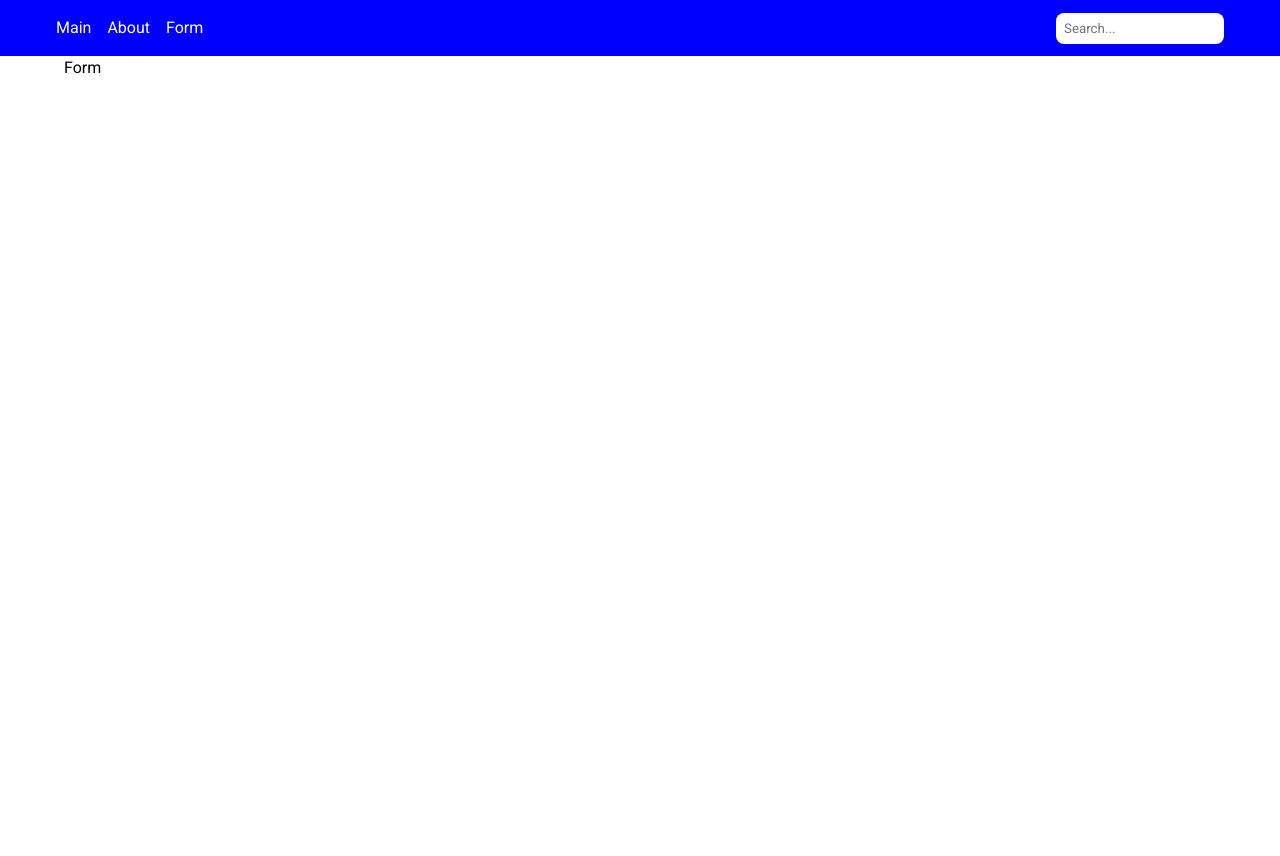
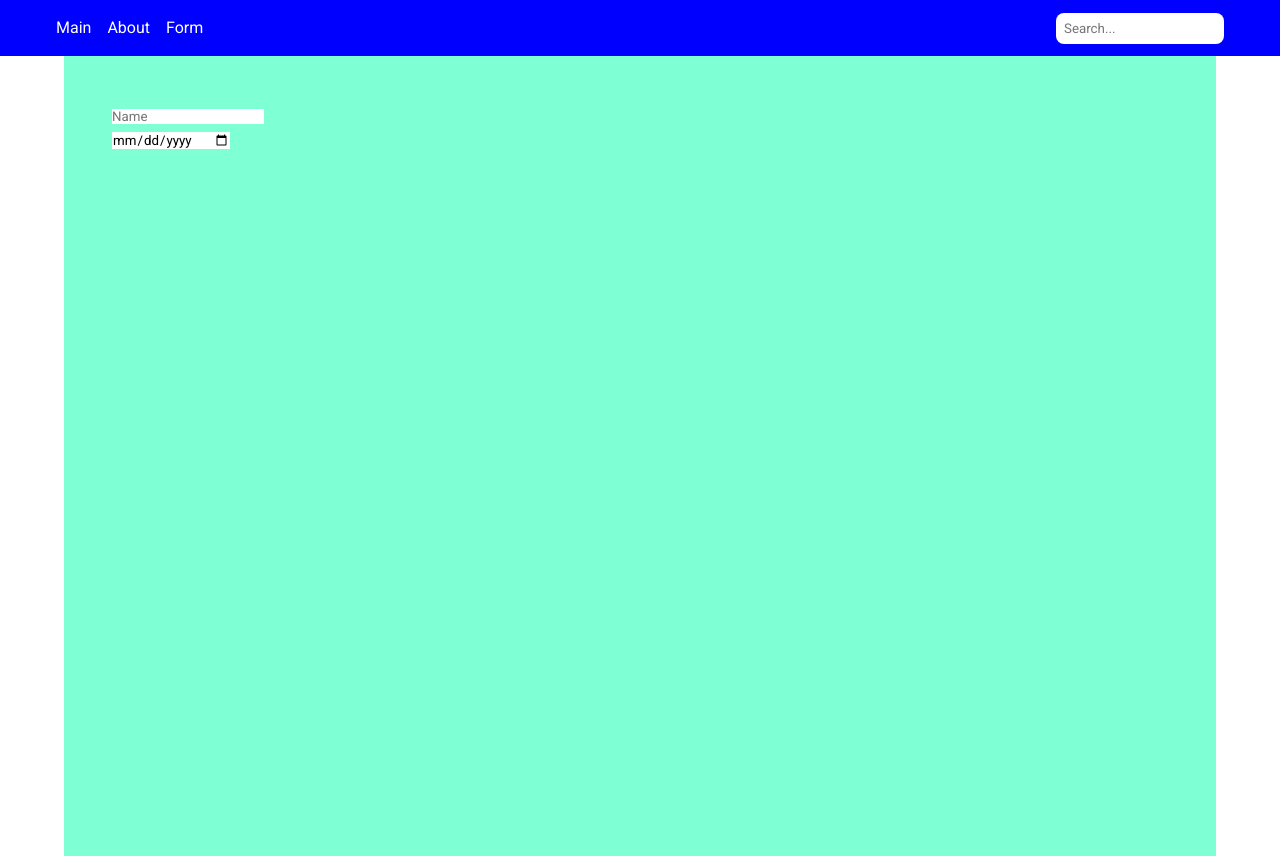
Before and after one commit to MaksimKarpuk/RS-School-React-Project-, a React (Vite) app: page /form in a window 1280 px wide. Before the commit the page ends 800 px from the top, so only its background shows below. Built offline with nearby package versions, Linux system fonts and the light colour scheme.

Commit message:
feat:set input components using ref

```diff
--- /dev/null
+++ b/src/Components/Atoms/Date/Date.tsx
@@ -0,0 +1,20 @@
+import { Component } from 'react';
+
+interface IProps {
+  value?: string;
+}
+class Date extends Component<IProps, unknown> {
+  render() {
+    return (
+      <div>
+        <input
+          type="date"
+          // placeholder={this.props.placeholder}
+          value={this.props.value}
+          // onChange={this.props.handleChange}
+        />
+      </div>
+    );
+  }
+}
+export default Date;
--- /dev/null
+++ b/src/Components/Atoms/FormCard/FormCard.tsx
@@ -0,0 +1,11 @@
+import { Component } from 'react';
+
+interface IProps {
+  inputValue: string | undefined;
+}
+class FormCard extends Component<IProps> {
+  render() {
+    return <div>{this.props.inputValue}</div>;
+  }
+}
+export default FormCard;
--- a/src/Components/Atoms/Input/Input.tsx
+++ b/src/Components/Atoms/Input/Input.tsx
@@ -1,9 +1,10 @@
 import { Component } from 'react';
 
 interface IProps {
-  searchValue: string;
-  handleChange: (e: React.ChangeEvent<HTMLInputElement>) => void;
+  value?: string;
+  handleChange?: (e: React.ChangeEvent<HTMLInputElement>) => void;
   placeholder: string;
+  inputField: React.RefObject<HTMLInputElement>;
 }
 class Input extends Component<IProps> {
   render() {
@@ -12,8 +13,9 @@ class Input extends Component<IProps> {
         <input
           type="text"
           placeholder={this.props.placeholder}
-          value={this.props.searchValue}
+          value={this.props.value}
           onChange={this.props.handleChange}
+          ref={this.props.inputField}
         />
       </div>
     );
--- /dev/null
+++ b/src/Components/Organisms/Form/Form.tsx
@@ -0,0 +1,36 @@
+import * as React from 'react';
+import { Component } from 'react';
+import FormView from './FormView';
+
+interface IState {
+  inputValue: string | undefined;
+  inputDate: string;
+}
+
+class Form extends Component<unknown, IState> {
+  inputField: React.RefObject<HTMLInputElement>;
+
+  constructor(props) {
+    super(props);
+    this.inputField = React.createRef();
+    this.state = { inputValue: '', inputDate: '' };
+    this.handleChange = this.handleChange.bind(this);
+  }
+
+  handleChange() {
+    this.setState({ inputValue: this.inputField.current?.value });
+  }
+
+  render() {
+    return (
+      <FormView
+        inputValue={this.state.inputValue}
+        inputDate={this.state.inputDate}
+        inputField={this.inputField}
+        handleChange={this.handleChange}
+      />
+    );
+  }
+}
+
+export default Form;
--- /dev/null
+++ b/src/Components/Organisms/Form/FormView.tsx
@@ -0,0 +1,38 @@
+import * as React from 'react';
+import { Component } from 'react';
+import Input from '../../Atoms/Input/Input';
+import Date from '../../Atoms/Date/Date';
+import FormCard from '../../Atoms/FormCard/FormCard';
+import style from './styles.module.scss';
+
+interface IProps {
+  inputValue: string | undefined;
+  inputDate: string;
+  inputField: React.RefObject<HTMLInputElement>;
+  handleChange: () => void;
+}
+
+class FormView extends Component<IProps, unknown> {
+  render() {
+    return (
+      <div className={style.form}>
+        <div className={style.form__input}>
+          <Input
+            placeholder="Name"
+            value={this.props.inputValue}
+            inputField={this.props.inputField}
+            handleChange={this.props.handleChange}
+          />
+        </div>
+        <div className={style.form__date}>
+          <Date value={this.props.inputDate} />
+        </div>
+        <div className={style.form__card}>
+          <FormCard inputValue={this.props.inputValue} />
+        </div>
+      </div>
+    );
+  }
+}
+
+export default FormView;
--- /dev/null
+++ b/src/Components/Organisms/Form/styles.module.scss
@@ -0,0 +1,7 @@
+@import '../../../index.scss';
+
+.form {
+  background-color: aquamarine;
+  height: 100vh;
+  padding: 3rem;
+}
--- a/src/Components/Organisms/Header/Header.tsx
+++ b/src/Components/Organisms/Header/Header.tsx
@@ -33,7 +33,7 @@ class Header extends Component<IProps, unknown> {
           <div className={style.container__search_bar}>
             <Input
               placeholder="Search..."
-              searchValue={this.props.searchValue}
+              value={this.props.searchValue}
               handleChange={this.props.handleChange}
             />
           </div>
--- a/src/Components/Pages/Form.tsx
+++ b/src/Components/Pages/FormPage.tsx
@@ -1,8 +1,13 @@
 import { Component, ReactNode } from 'react';
+import Form from '../Organisms/Form/Form';
 
 class FormPage extends Component {
   render(): ReactNode {
-    return <div>Form</div>;
+    return (
+      <div>
+        <Form />
+      </div>
+    );
   }
 }
 
```
Also changed, not shown: src/App.tsx (+4 -4 lines), src/Components/Pages/AboutPage.tsx (renamed from src/Components/Pages/About.tsx), src/Components/Pages/ErrorPage.tsx (renamed from src/Components/Pages/Error.tsx), src/Components/Pages/MainPage.tsx (renamed from src/Components/Pages/Main.tsx).
